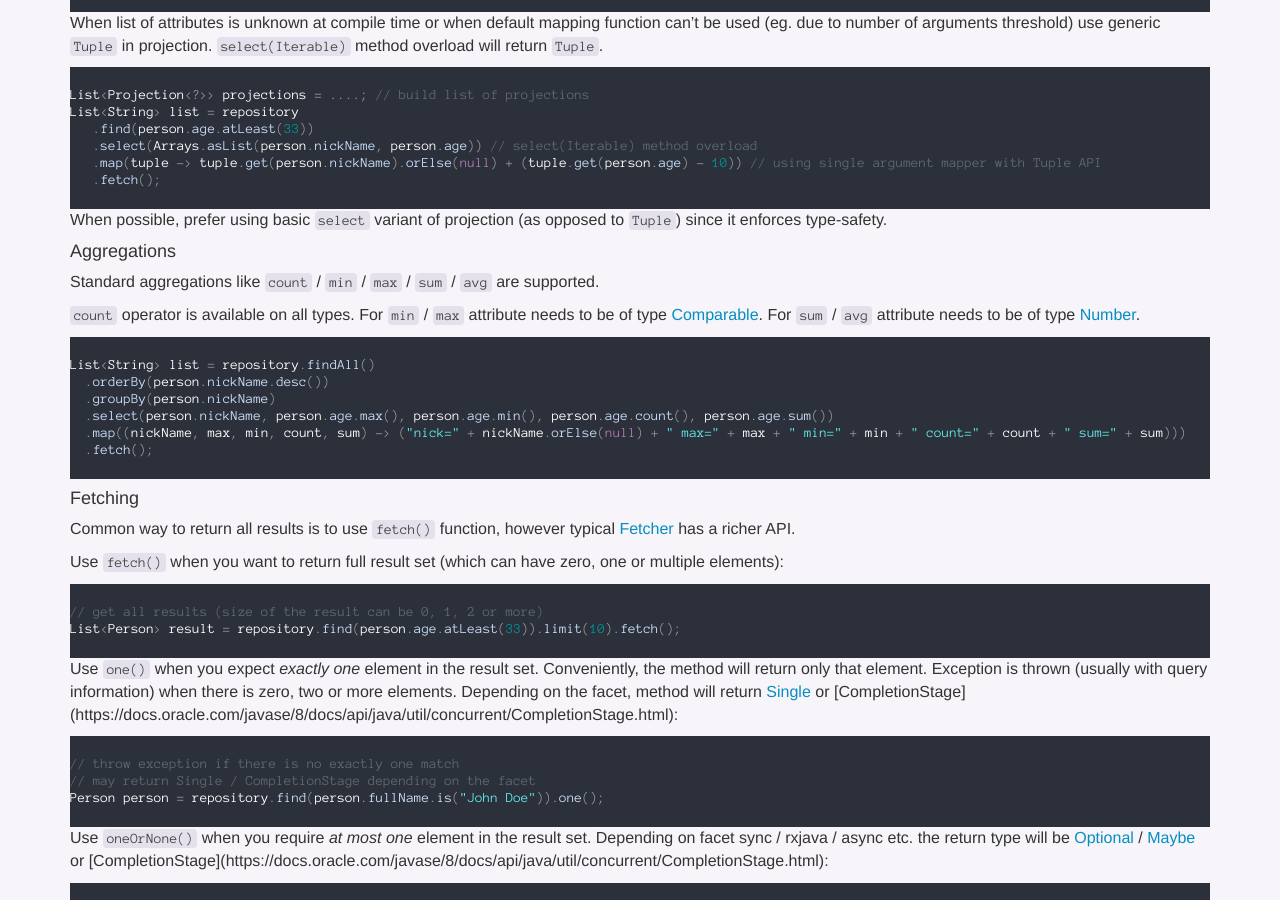
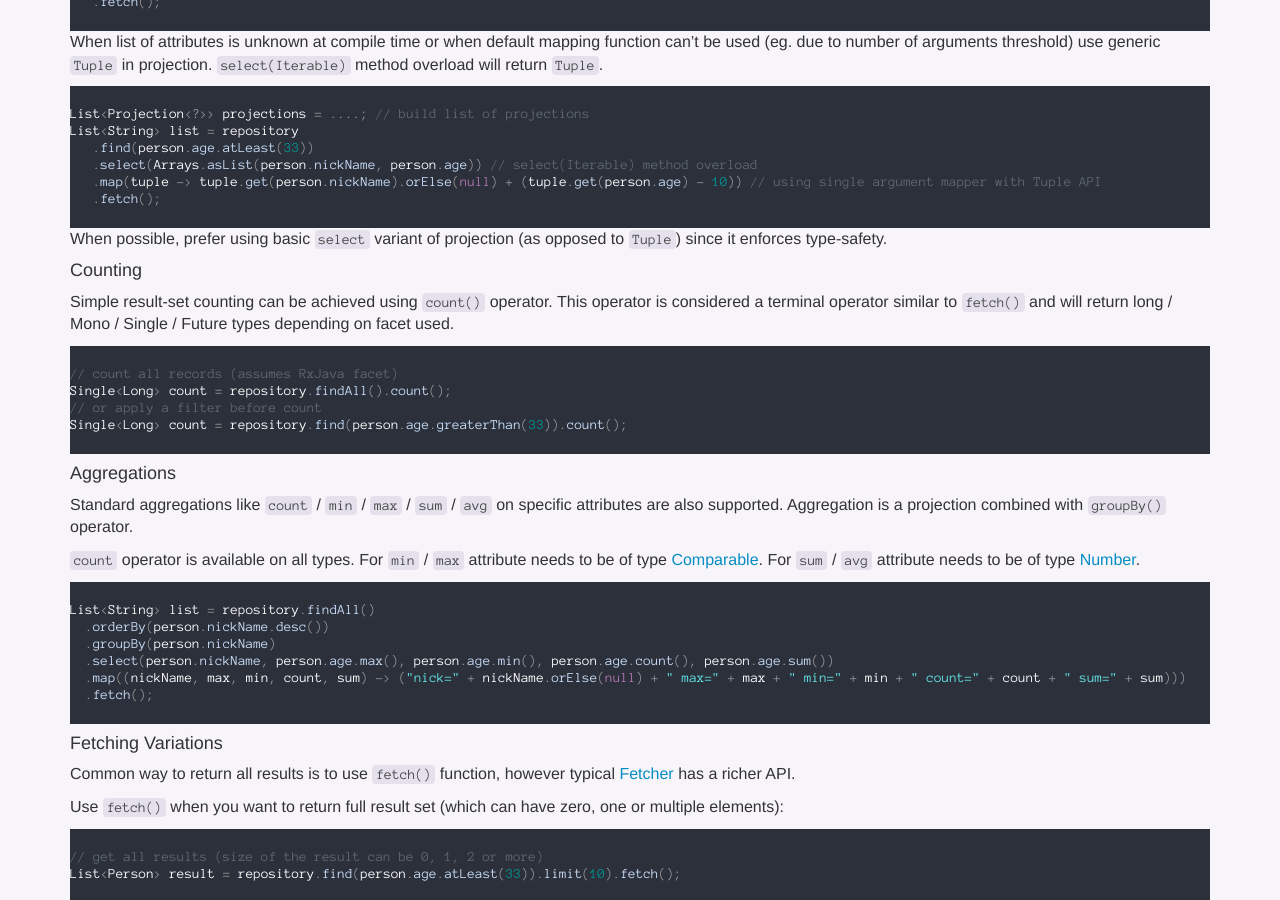
Before and after one commit to immutables/immutables.github.io, a Jekyll site: the page built from criteria.md, in a window 1280 px wide and 900 px high, scrolled down 4340 px. Built offline with Jekyll 4.4.1, drawn with Linux system fonts in a browser that asks for light colours; nearby versions of some CDN libraries; Markdown is read by kramdown in place of the engine named in the settings; some of the changed text lies outside the part shown.

Commit message:
Add documentation about count() operator

````diff
--- a/criteria.md
+++ b/criteria.md
@@ -229,10 +229,21 @@ List<String> list = repository
 
 When possible, prefer using basic `select` variant of projection (as opposed to `Tuple`) since it enforces type-safety.
 
+#### Counting
+
+Simple result-set counting can be achieved using `count()` operator. This operator is considered a terminal operator similar to `fetch()` and will return long / Mono / Single / Future types
+depending on facet used.
+
+```java
+// count all records (assumes RxJava facet)
+Single<Long> count = repository.findAll().count();
+// or apply a filter before count
+Single<Long> count = repository.find(person.age.greaterThan(33)).count();
+```
 
 #### Aggregations
 
-Standard aggregations like `count` / `min` / `max` / `sum` / `avg` are supported.
+Standard aggregations like `count` / `min` / `max` / `sum` / `avg` on specific attributes are also supported. Aggregation is a projection combined with `groupBy()` operator.
 
 `count` operator is available on all types. For `min` / `max` attribute needs to be of type [Comparable](https://docs.oracle.com/javase/8/docs/api/java/lang/Comparable.html). For `sum` / `avg` attribute needs to be of type [Number](https://docs.oracle.com/javase/8/docs/api/java/lang/Number.html).
 
@@ -245,7 +256,7 @@ List<String> list = repository.findAll()
   .fetch();
 ```
 
-#### Fetching
+#### Fetching Variations
 
 Common way to return all results is to use `fetch()` function, however typical [Fetcher](https://github.com/immutables/immutables/blob/master/criteria/common/src/org/immutables/criteria/repository/sync/SyncFetcher.java) has a richer API.
 
````
